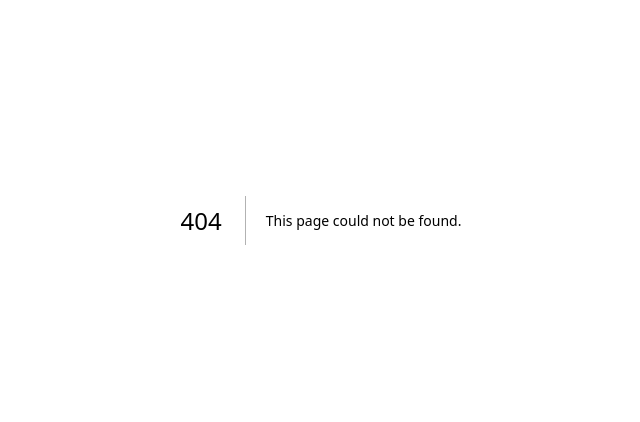
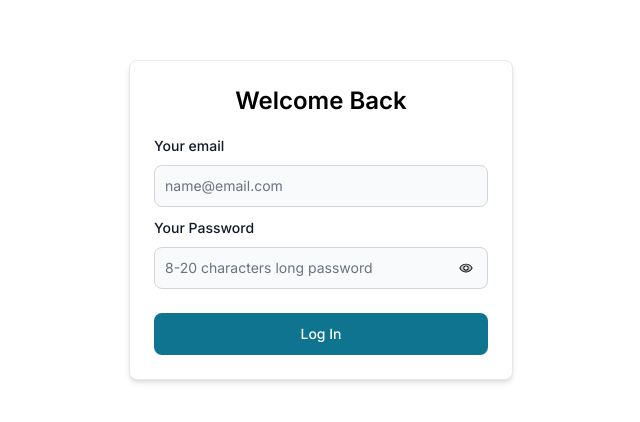
Before and after one commit to ekota-space/ekota, a Next.js app: page /auth/login in a window 1280 px wide. Before the commit this address had no page. Shown: the part 180-602 px from the top of the page, without its empty margins (319-959 px from the left). Built offline with nearby package versions, Linux system fonts and the light colour scheme.

Commit message:
feat: add login page

```diff
--- a/biome.json
+++ b/biome.json
@@ -7,6 +7,9 @@
 		"enabled": true,
 		"rules": {
 			"recommended": true
-		}
+		},
+    "ignore": [
+      "node_modules"
+    ]
 	}
 }
--- a/package.json
+++ b/package.json
@@ -9,12 +9,16 @@
     "lint": "npx @biomejs/biome lint"
   },
   "dependencies": {
+    "@hookform/resolvers": "^3.9.0",
     "flowbite": "^2.5.1",
     "flowbite-react": "^0.10.1",
     "next": "14.2.6",
     "next-auth": "^4.24.7",
     "react": "^18",
-    "react-dom": "^18"
+    "react-icons": "^5.3.0",
+    "react-dom": "^18",
+    "react-hook-form": "^7.53.0",
+    "zod": "^3.23.8"
   },
   "devDependencies": {
     "@biomejs/biome": "1.8.3",
--- /dev/null
+++ b/src/app/auth/login/page.tsx
@@ -0,0 +1,16 @@
+import LoginForm from "@/app/modules/auth/login/LoginForm";
+import { Card, HelperText } from "flowbite-react";
+import React from "react";
+
+const LoginPage = () => {
+	return (
+		<div className="h-screen flex justify-center items-center">
+			<Card className="w-full max-w-sm">
+				<h2 className="text-2xl text-center font-semibold">Welcome Back</h2>
+				<LoginForm />
+			</Card>
+		</div>
+	);
+};
+
+export default LoginPage;
--- a/src/app/globals.css
+++ b/src/app/globals.css
@@ -1,3 +1,7 @@
 @tailwind base;
 @tailwind components;
 @tailwind utilities;
+
+[data-testid="right-icon"] {
+    pointer-events: unset;
+}
--- /dev/null
+++ b/src/app/modules/auth/login/LoginForm.tsx
@@ -0,0 +1,64 @@
+"use client";
+
+import React from "react";
+import { FormProvider, type SubmitHandler, useForm } from "react-hook-form";
+import { Button, Label, TextInput } from "flowbite-react";
+import TextFormInput from "@/components/form/TextFormInput";
+import zod from "zod";
+import { zodResolver } from "@hookform/resolvers/zod";
+import PasswordFormInput from "@/components/form/PasswordFormInput";
+
+const loginFormFieldValidator = zod.object({
+	email: zod.string().email(),
+	password: zod.string().min(8).max(20),
+});
+
+type LoginFormFields = zod.infer<typeof loginFormFieldValidator>;
+
+const LoginForm = () => {
+	const form = useForm<LoginFormFields>({
+		defaultValues: {
+			email: "",
+			password: "",
+		},
+		resolver: zodResolver(loginFormFieldValidator),
+	});
+
+	const onSubmit: SubmitHandler<LoginFormFields> = (data) => {
+		console.log(data);
+	};
+
+	return (
+		<FormProvider {...form}>
+			<form
+				onSubmit={form.handleSubmit(onSubmit)}
+				className="flex flex-col justify-center"
+			>
+				<div className="mb-2 block">
+					<Label htmlFor="email1" value="Your email" />
+				</div>
+				<TextFormInput
+					id="email"
+					name="email"
+					type="email"
+					placeholder="name@email.com"
+				/>
+
+				<div className="mb-2 block">
+					<Label htmlFor="password" value="Your Password" />
+				</div>
+				<PasswordFormInput
+					id="password"
+					name="password"
+					placeholder="8-20 characters long password"
+				/>
+
+				<Button type="submit" className="mt-4">
+					Log In
+				</Button>
+			</form>
+		</FormProvider>
+	);
+};
+
+export default LoginForm;
--- a/src/app/page.tsx
+++ b/src/app/page.tsx
@@ -1,7 +1,3 @@
-import { authOptions } from "@/collections/auth";
-import { getServerSession } from "next-auth";
-
 export default async function Home() {
-	const session = await getServerSession(authOptions);
 	return <main>Hello</main>;
 }
--- /dev/null
+++ b/src/components/form/PasswordFormInput.tsx
@@ -0,0 +1,33 @@
+import React, { forwardRef, useState } from "react";
+import TextFormInput from "./TextFormInput";
+import { PiEyeClosedDuotone, PiEyeDuotone } from "react-icons/pi";
+import { Button } from "flowbite-react";
+
+const PasswordFormInput: typeof TextFormInput = forwardRef(
+	function PasswordFormInput(props, ref) {
+		const [hidden, setHidden] = useState(true);
+
+		return (
+			<TextFormInput
+				{...props}
+				ref={ref}
+				type={hidden ? "password" : "text"}
+				onCopy={(e) => e.preventDefault()}
+				rightIcon={() => {
+					return (
+						<Button
+							type="button"
+							color="transparent"
+              className="w-5"
+							onClick={() => setHidden(!hidden)}
+						>
+							{hidden ? <PiEyeDuotone /> : <PiEyeClosedDuotone />}
+						</Button>
+					);
+				}}
+			/>
+		);
+	},
+);
+
+export default PasswordFormInput;
--- /dev/null
+++ b/src/components/form/TextFormInput.tsx
@@ -0,0 +1,52 @@
+"use client";
+
+import { TextInput, type TextInputProps } from "flowbite-react";
+import React, { forwardRef, type ForwardRefExoticComponent } from "react";
+import {
+	type Control,
+	type FieldValues,
+	useController,
+	type UseControllerProps,
+} from "react-hook-form";
+
+interface FieldProps<T extends FieldValues = FieldValues> {
+	name: string;
+	control?: Control<T>;
+	rules?: UseControllerProps["rules"];
+}
+
+const TextFormInput: ForwardRefExoticComponent<
+	TextInputProps & FieldProps & import("react").RefAttributes<HTMLInputElement>
+> = forwardRef(function TextFormInput({ control, name, rules, ...props }, ref) {
+	const {
+		field,
+		fieldState: { error },
+	} = useController({
+		name,
+		control,
+		defaultValue: props.defaultValue,
+		disabled: props.disabled,
+		rules,
+	});
+
+	return (
+		<>
+			<TextInput
+				name={field.name}
+				onChange={(event) => {
+					field.onChange(event);
+					props.onChange?.(event);
+				}}
+				onBlur={field.onBlur}
+				color={error ? "failure" : undefined}
+				helperText={
+					<span className="font-medium">{error?.message}</span>
+				}
+				{...props}
+				ref={ref}
+			/>
+		</>
+	);
+});
+
+export default TextFormInput;
```
Also changed, not shown: src/app/modules/auth/registration/RegistrationForm.tsx (added), 2 other files (tests, documents, lock files or other folders).
